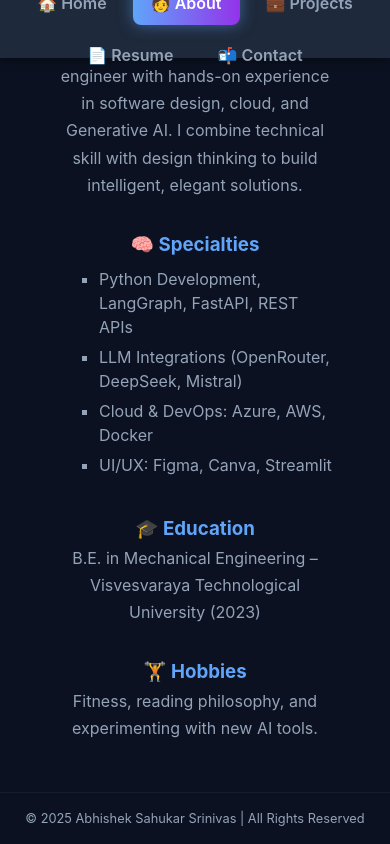
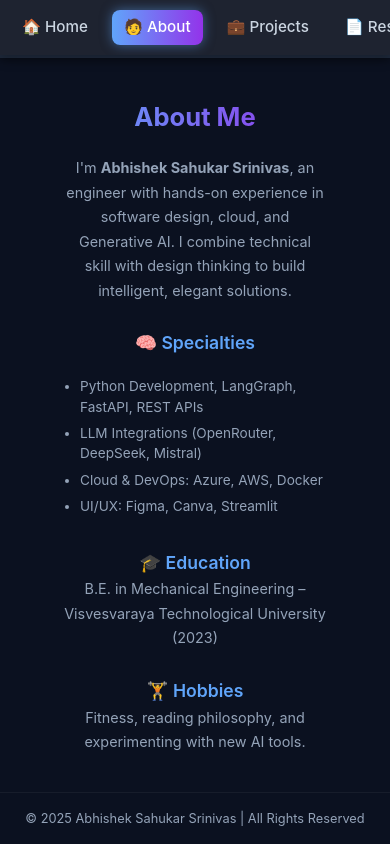
Before and after one commit to AbhishekSahukar/Portfolio_react, a React (Vite) app in the folder my_portfolio/: page /about in a window 390 px wide. Built offline with nearby package versions, Linux system fonts and the light colour scheme.

Commit message:
Mobile responsive

```diff
--- a/my_portfolio/src/pages/Resume.jsx
+++ b/my_portfolio/src/pages/Resume.jsx
@@ -1,5 +1,4 @@
 import "../styling/Resume.css";
-
 
 function Resume() {
   return (
--- a/my_portfolio/src/styling/About.css
+++ b/my_portfolio/src/styling/About.css
@@ -1,41 +1,121 @@
+/* ===========================
+   Layout & Base Styling
+=========================== */
 .about {
-  max-width: 800px;
-  margin: 60px auto;
+  max-width: 820px;
+  margin: 0 auto;  /* centered with top/bottom balance */
   line-height: 1.7;
   color: #94a3b8;
-  padding: 0 20px;
+  padding: 0 16px;
+  text-align: center;
+  box-sizing: border-box;
+  padding-top: 90px;
 }
 
+/* ===========================
+   Headings
+=========================== */
 .about h1 {
-  text-align: center;
-  font-size: 2.5rem;
+  font-size: 2.4rem;
+  margin-bottom: 25px;
   background: linear-gradient(90deg, #60a5fa, #9333ea);
   -webkit-background-clip: text;
   background-clip: text;
   -webkit-text-fill-color: transparent;
+  font-weight: 700;
 }
 
 .about h3 {
   color: #60a5fa;
-  margin-top: 30px;
+  margin-top: 35px;
+  font-size: 1.3rem;
+  font-weight: 600;
 }
 
-.about ul {
-  list-style-type: square;
-  margin-left: 25px;
-}
-ul {
-  display: inline-block;        /* allows centering as a block */
-  text-align: left;             /* text inside stays left-aligned */
-  list-style-type: disc;        /* normal bullet style */
-  list-style-position: outside; /* bullet outside text block */
-  padding-left: 20px;           /* small gap between bullet and text */
-  margin: 0 auto;               /* centers the block itself */
+/* ===========================
+   Paragraphs
+=========================== */
+.about p {
+  margin-bottom: 16px;
+  font-size: 1rem;
+  color: #94a3b8;
+  text-align: center;
 }
 
-li {
-  margin: 6px 0;                /* reduce vertical spacing */
+/* ===========================
+   Lists — centered & neat
+=========================== */
+.about ul {
+  display: inline-block;        /* makes the list itself centerable */
+  text-align: left;             /* keeps items left aligned inside */
+  list-style-type: disc;        /* normal round bullets */
+  list-style-position: outside; /* bullets stay outside */
+  padding-left: 20px;
+  margin: 12px auto 0 auto;     /* centers block, adds top space */
+}
+
+.about li {
+  margin: 6px 0;
   line-height: 1.5;
-  color: #94a3b8;               /* clean, light blue text */
+  color: #94a3b8;
   font-size: 1rem;
 }
+
+/* ===========================
+   Responsive Breakpoints
+=========================== */
+@media (max-width: 992px) {
+  .about {
+    padding: 0 20px;
+    margin: 80px auto 70px;
+  }
+}
+
+@media (max-width: 768px) {
+  .about {
+    margin: 70px auto 60px;
+    padding: 0 16px;
+  }
+
+  .about h1 {
+    font-size: 1.8rem;
+  }
+
+  .about h3 {
+    font-size: 1.1rem;
+    margin-top: 25px;
+    text-align: center;
+  }
+
+  .about p {
+    font-size: 0.95rem;
+    text-align: center; /* better readability on narrow screens */
+  }
+
+  .about ul {
+    padding-left: 16px;
+  }
+
+  .about li {
+    font-size: 0.9rem;
+  }
+}
+
+@media (max-width: 480px) {
+  .about {
+    margin: 60px auto 50px;
+    padding: 0 14px;
+  }
+
+  .about h1 {
+    font-size: 1.6rem;
+  }
+
+  .about p {
+    font-size: 0.9rem;
+  }
+
+  .about li {
+    font-size: 0.85rem;
+  }
+}
--- a/my_portfolio/src/styling/App.css
+++ b/my_portfolio/src/styling/App.css
@@ -1,3 +1,37 @@
+/* GLOBAL RESET + FLUID CONTAINER */
+* {
+  box-sizing: border-box;
+  margin: 0;
+  padding: 0;
+}
+
+body {
+  margin: 0;
+  padding: 0;
+  width: 100%;
+  overflow-x: hidden;
+  font-family: "Poppins", sans-serif;
+  background-color: #0b0e17;
+  color: #f8fafc;
+}
+
+/* Consistent content width across pages */
+.page-container {
+  padding-top: 90px;
+  max-width: 900px;
+  margin: 0 auto;
+  padding: 100px 20px 70px; /* space for navbar + footer */
+  min-height: calc(100vh - 90px - 50px);
+  box-sizing: border-box;
+}
+
+/* Mobile adjustments */
+@media (max-width: 768px) {
+  .page-container {
+    padding: 80px 16px 60px;
+  }
+}
+
 /* ===== RESET ===== */
 * { box-sizing: border-box; margin: 0; padding: 0; }
 
@@ -71,3 +105,40 @@ footer {
   .page-container { max-width: 92%; }
   footer { font-size: 0.8rem; }
 }
+main,
+.page-container,
+.about,
+.home-viewport {
+  padding-top: 100px; /* ✅ Adjust to match your navbar height */
+  box-sizing: border-box;
+}
+html, body {
+  height: 100%;
+  margin: 0;
+  padding: 0;
+  overflow-x: hidden;
+  background-color: #0f172a; /* your dark theme */
+  color: #f8fafc;
+}
+
+/* All main page sections */
+.page-container {
+  min-height: calc(100vh - 130px); /* leaves space for navbar & footer */
+  padding-top: 90px;  /* equal to navbar height */
+  padding-bottom: 60px; /* equal to footer height */
+  box-sizing: border-box;
+  display: flex;
+  flex-direction: column;
+  align-items: center;
+  justify-content: flex-start; /* content starts below navbar */
+}
+.centered-section {
+  min-height: calc(100vh - 130px); /* leaves space for navbar + footer */
+  display: flex;
+  flex-direction: column;
+  align-items: center;
+  justify-content: center;  /* ✅ centers vertically */
+  text-align: center;
+  padding: 20px;
+  box-sizing: border-box;
+}
--- a/my_portfolio/src/styling/Contact.css
+++ b/my_portfolio/src/styling/Contact.css
@@ -1,9 +1,12 @@
 /* === Container === */
 .contact-container {
+  min-height: calc(100vh - 140px); /* leaves room for navbar + footer */
+  display: flex;
+  flex-direction: column;
+  align-items: center;
+  justify-content: center; /* centers vertically */
   text-align: center;
-  color: #f8fafc;
-  max-width: 700px;
-  margin: 0 auto;
+  box-sizing: border-box;
 }
 
 /* === Heading (gradient fix + consistency) === */
--- a/my_portfolio/src/styling/Navbar.css
+++ b/my_portfolio/src/styling/Navbar.css
@@ -1,31 +1,60 @@
+/* Base Navbar (unchanged from your current look) */
 .navbar {
+  position: fixed;
+  top: 0;
+  left: 0;
+  right: 0;
   display: flex;
   justify-content: center;
   align-items: center;
-  gap: 10px;
+  background-color: #1e2330;
+  padding: 12px 20px;
+  z-index: 9999;
+  gap: 20px;
+  width: 100%;
+  box-shadow: 0 2px 10px rgba(0, 0, 0, 0.3);
+  overflow-x: auto; /* ✅ allows horizontal scrolling on small screens */
+  scrollbar-width: none; /* hide scrollbar in Firefox */
 }
 
+.navbar::-webkit-scrollbar {
+  display: none; /* hide scrollbar in Chrome/Safari */
+}
+
+/* Nav Links */
 .navbar a {
-  color: #94a3b8;
-  font-weight: 600;
+  display: flex;
+  align-items: center;
+  gap: 6px;
   text-decoration: none;
-  padding: 10px 18px;
+  color: #cbd5e1;
+  font-size: 1rem;
+  padding: 8px 14px;
   border-radius: 8px;
   transition: all 0.3s ease;
-}
-
-.navbar a:hover {
-  color: #fff;
-  background: rgba(96, 165, 250, 0.2);
-  box-shadow: 0 0 10px rgba(96, 165, 250, 0.3);
+  white-space: nowrap; /* ✅ prevents text wrapping */
 }
 
 .navbar a.active {
   background: linear-gradient(90deg, #60a5fa, #9333ea);
-  color: #fff;
-  box-shadow: 0 0 15px rgba(96, 165, 250, 0.5);
+  color: white;
+  box-shadow: 0 0 12px rgba(96, 165, 250, 0.5);
 }
 
-@media (max-width: 600px) {
-  .navbar { flex-wrap: wrap; gap: 8px; }
+.navbar a:hover {
+  background: rgba(96, 165, 250, 0.15);
 }
+
+/* ✅ Responsive Tuning */
+@media (max-width: 768px) {
+  .navbar {
+    justify-content: flex-start; /* align to left for scroll */
+    padding: 10px;
+    gap: 12px;
+  }
+
+  .navbar a {
+    font-size: 0.95rem;
+    padding: 6px 12px;
+  }
+}
--- a/my_portfolio/src/styling/Projects.css
+++ b/my_portfolio/src/styling/Projects.css
@@ -1,9 +1,15 @@
 .projects {
-  max-width: 1000px;
-  margin: 60px auto;
-  text-align: center;
-  color: #94a3b8;
-  padding: 0 20px;
+  width: 100%;
+  max-width: 900px;
+  margin: 0 auto;
+  padding: 40px 20px 80px; /* bottom padding ensures no footer overlap */
+  display: flex;
+  flex-direction: column;
+  align-items: center;
+  justify-content: flex-start;
+  gap: 24px;
+  box-sizing: border-box;
+  overflow-y: auto; /* ✅ allows scrolling on mobile if cards overflow */
 }
 
 .projects h1 {
@@ -16,22 +22,25 @@
 
 .project-grid {
   display: grid;
-  grid-template-columns: repeat(auto-fit, minmax(300px, 1fr));
-  gap: 25px;
-  margin-top: 40px;
+  grid-template-columns: repeat(auto-fit, minmax(280px, 1fr));
+  gap: 20px;
+  max-width: 900px;
+  margin: 0 auto;
 }
 
 .project-card {
-  background-color: #1e293b;
-  border-radius: 12px;
-  padding: 25px;
-  box-shadow: 0 0 10px rgba(0, 0, 0, 0.4);
-  transition: all 0.3s ease;
+  background: rgba(255, 255, 255, 0.05);
+  padding: 24px;
+  border-radius: 15px;
+  box-shadow: 0 4px 10px rgba(0, 0, 0, 0.3);
+  text-align: center;
+  width: 100%;
+  transition: transform 0.3s ease, box-shadow 0.3s ease;
 }
 
 .project-card:hover {
   transform: translateY(-5px);
-  box-shadow: 0 0 25px rgba(96, 165, 250, 0.5);
+  box-shadow: 0 8px 20px rgba(96, 165, 250, 0.2);
 }
 
 .project-card h2 {
@@ -48,3 +57,11 @@
   border-radius: 6px;
   font-size: 0.9rem;
 }
+.page-container, .projects, .about, .home-viewport {
+  padding-top: 90px; /* same as navbar height */
+  box-sizing: border-box;
+}
+html {
+  scroll-behavior: smooth;
+  -webkit-overflow-scrolling: touch;
+}
--- a/my_portfolio/src/styling/Resume.css
+++ b/my_portfolio/src/styling/Resume.css
@@ -1,7 +1,11 @@
 .resume {
+  min-height: calc(100vh - 140px); /* leaves room for navbar + footer */
+  display: flex;
+  flex-direction: column;
+  align-items: center;
+  justify-content: center; /* centers vertically */
   text-align: center;
-  margin-top: 100px;
-  color: #94a3b8;
+  box-sizing: border-box;
 }
 
 .resume h1 {
```
